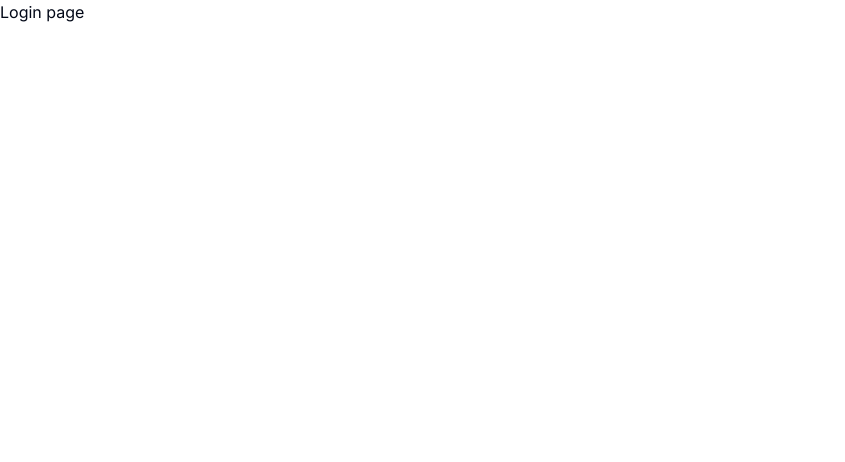
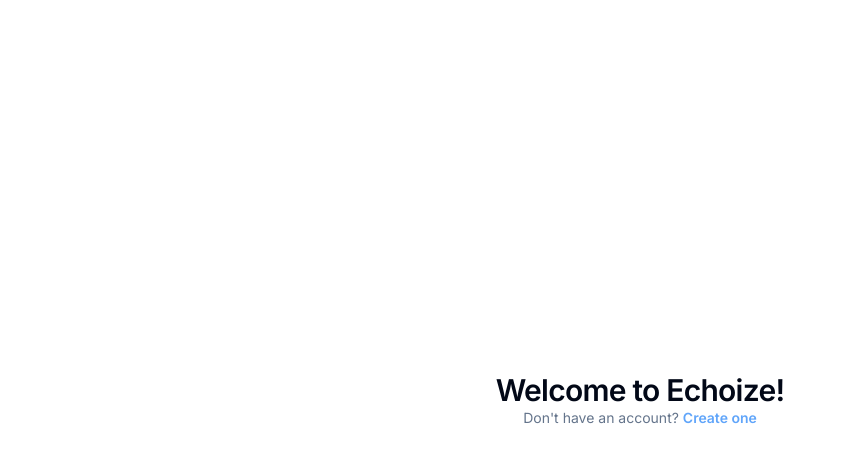
Before and after one commit to alvinhuhhh/echoize, a Next.js app: page /login in a window 1280 px wide. Shown: the top 462 px of the page, without its empty margins (0-845 px from the left). Built offline with nearby package versions, Linux system fonts and the light colour scheme.

Commit message:
added basic typography styles

```diff
--- a/app/login/page.tsx
+++ b/app/login/page.tsx
@@ -1,4 +1,6 @@
+import { H2, Muted } from "@/components/ui/typography";
 import { Metadata } from "next";
+import Link from "next/link";
 
 export const metadata: Metadata = {
   title: "Login",
@@ -6,8 +8,14 @@
 
 export default function LoginPage() {
   return (
-    <main>
-      <h1>Login page</h1>
+    <main className="flex flex-col justify-center items-center h-screen">
+      <H2>Welcome to Echoize!</H2>
+      <Muted>
+        Don&#39;t have an account?{" "}
+        <Link className="text-blue-400 font-semibold" href="/">
+          Create one
+        </Link>
+      </Muted>
     </main>
   );
 }
--- /dev/null
+++ b/components/ui/typography.tsx
@@ -0,0 +1,114 @@
+import * as React from "react";
+
+import { cn } from "@/lib/utils";
+
+export interface TypographyProps
+  extends React.HTMLAttributes<HTMLHeadingElement> {}
+
+const H1 = React.forwardRef<HTMLHeadingElement, TypographyProps>(
+  ({ className, ...props }, ref) => {
+    return (
+      <h1
+        ref={ref}
+        className={cn(
+          `${className} scroll-m-20 text-4xl font-extrabold tracking-tight lg:text-5xl`
+        )}
+      >
+        {props.children}
+      </h1>
+    );
+  }
+);
+
+const H2 = React.forwardRef<HTMLHeadingElement, TypographyProps>(
+  ({ className, ...props }, ref) => {
+    return (
+      <h2
+        ref={ref}
+        className={cn(
+          `${className} scroll-m-20 text-3xl font-semibold tracking-tight first:mt-0`
+        )}
+      >
+        {props.children}
+      </h2>
+    );
+  }
+);
+
+const H3 = React.forwardRef<HTMLHeadingElement, TypographyProps>(
+  ({ className, ...props }, ref) => {
+    return (
+      <h3
+        ref={ref}
+        className={cn(
+          `${className} scroll-m-20 text-2xl font-semibold tracking-tight`
+        )}
+      >
+        {props.children}
+      </h3>
+    );
+  }
+);
+
+const H4 = React.forwardRef<HTMLHeadingElement, TypographyProps>(
+  ({ className, ...props }, ref) => {
+    return (
+      <h4
+        ref={ref}
+        className={cn(
+          `${className} scroll-m-20 text-xl font-semibold tracking-tight`
+        )}
+      >
+        {props.children}
+      </h4>
+    );
+  }
+);
+
+const P = React.forwardRef<HTMLParagraphElement, TypographyProps>(
+  ({ className, ...props }, ref) => {
+    return (
+      <p
+        ref={ref}
+        className={cn(`${className} leading-7 [&:not(:first-child)]:mt-6`)}
+      >
+        {props.children}
+      </p>
+    );
+  }
+);
+
+const Large = React.forwardRef<HTMLParagraphElement, TypographyProps>(
+  ({ className, ...props }, ref) => {
+    return (
+      <p ref={ref} className={cn(`${className} text-lg font-semibold`)}>
+        {props.children}
+      </p>
+    );
+  }
+);
+
+const Small = React.forwardRef<HTMLParagraphElement, TypographyProps>(
+  ({ className, ...props }, ref) => {
+    return (
+      <p
+        ref={ref}
+        className={cn(`${className} text-sm font-medium leading-none`)}
+      >
+        {props.children}
+      </p>
+    );
+  }
+);
+
+const Muted = React.forwardRef<HTMLParagraphElement, TypographyProps>(
+  ({ className, ...props }, ref) => {
+    return (
+      <p ref={ref} className={cn(`${className} text-sm text-muted-foreground`)}>
+        {props.children}
+      </p>
+    );
+  }
+);
+
+export { H1, H2, H3, H4, P, Large, Small, Muted };
```
